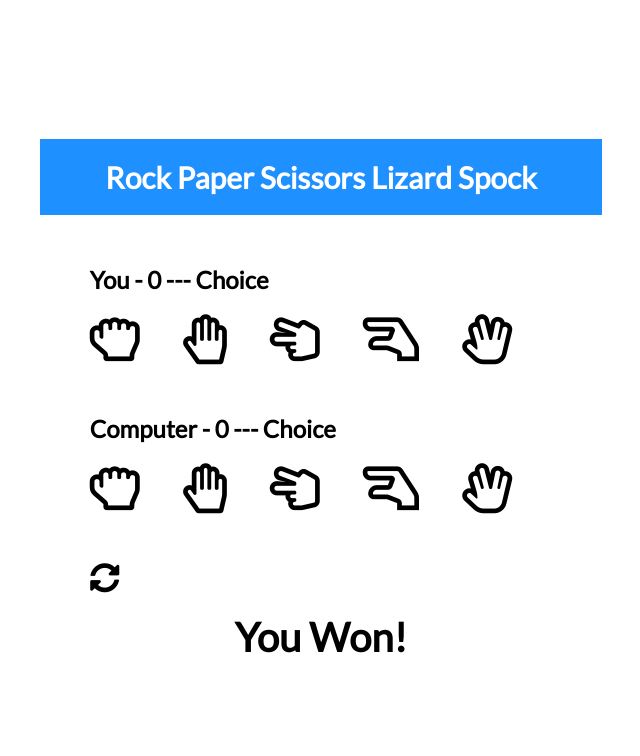
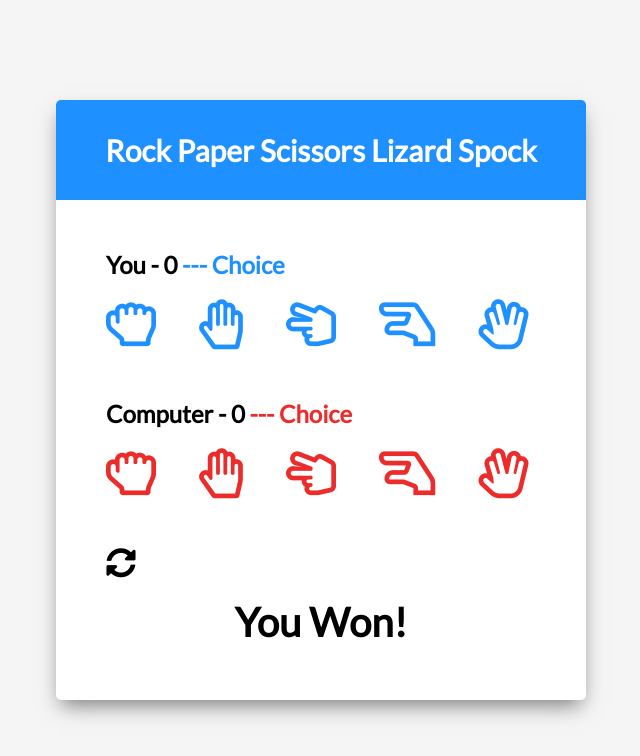
Before and after one commit to bophancungung/js15-spock-rock-game, a plain HTML site: page index.html in a window 1280 px wide. Shown: the whole page, without its empty margins (319-959 px from the left). Drawn offline with Linux system fonts and the light colour scheme.

Commit message:
Build UI - CSS

```diff
--- a/style.css
+++ b/style.css
@@ -8,18 +8,26 @@ html {
 body {
   margin: 0;
   min-height: 100vh;
-
+  background: whitesmoke;
   font-family: Lato, sans-serif;
   display: flex;
   justify-content: center;
   align-items: center;
 }
 
-
+.game-container {
+  width: 530px;
+  height: 600px;
+  background: white;
+  border-radius: 5px;
+  box-shadow: 0 10px 20px -5px rgba(0, 0, 0, 0.5) ;
+}
 
 .header {
   background: dodgerblue;
-
+  border-top-left-radius: 5px;
+  border-top-right-radius: 5px;
+  height: 100px;
   display: flex;
   justify-content: center;
   align-items: center;
@@ -44,7 +52,26 @@ h2 {
   User-select: none;
 }
 
+#player .far,
+#player .choice {
+  color: dodgerblue;
+  cursor: pointer;
+}
 
+#computer .far,
+#computer .choice {
+  color: rgb(236, 43, 43);
+  cursor: pointer;
+}
+
+#player .far:last-of-type,
+#computer .far:last-of-type {
+  margin-right: 0;
+}
+
+.selected {
+  color: black !important;
+}
 
 .reset-icon {
   font-size: 30px;
@@ -92,6 +119,7 @@ h2 {
 /* Media Query: iPhone (Vertical) */
 @media screen and (max-width: 376px) {
   .game-container {
+    width: 95%;
     height: 550px;
   }
 
```
